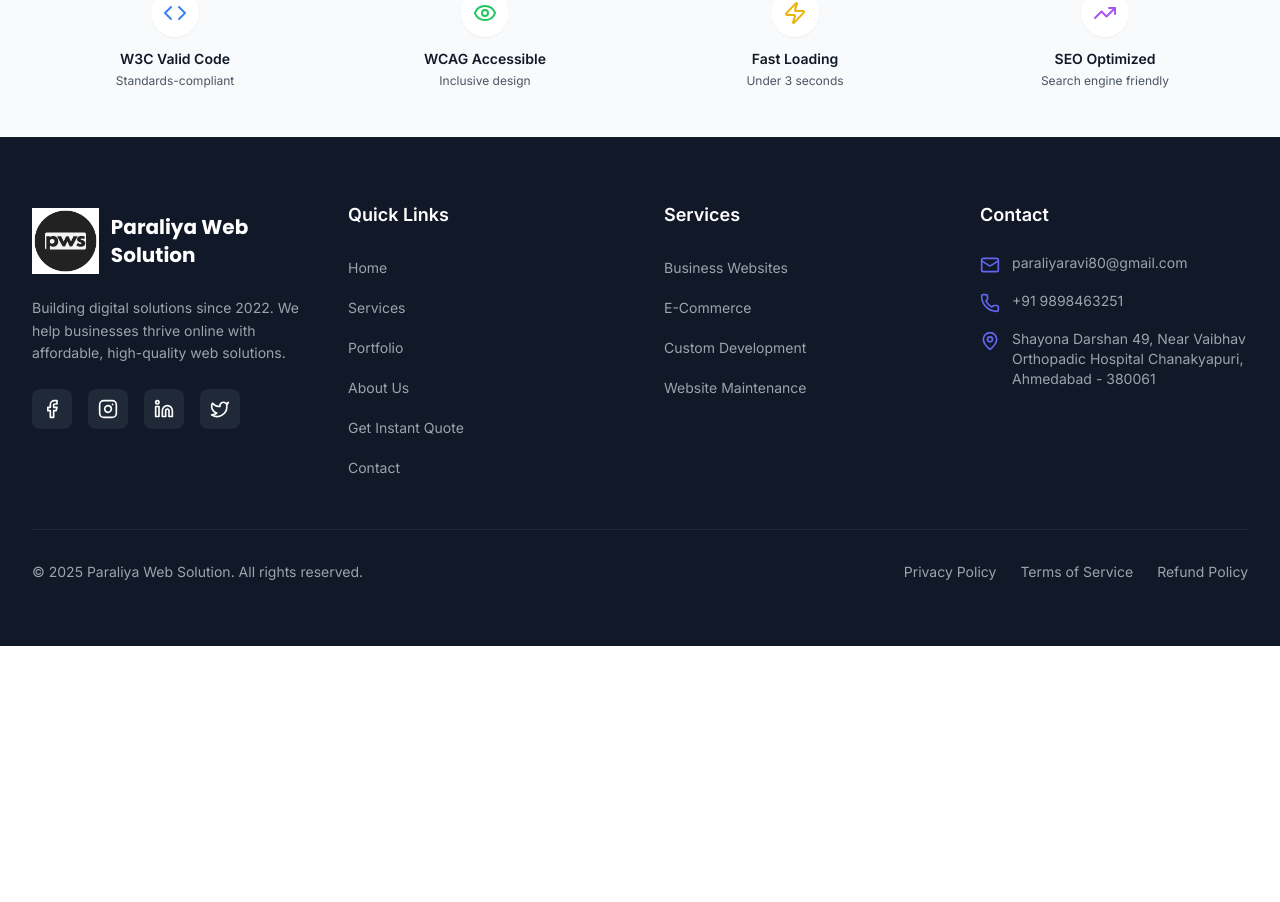
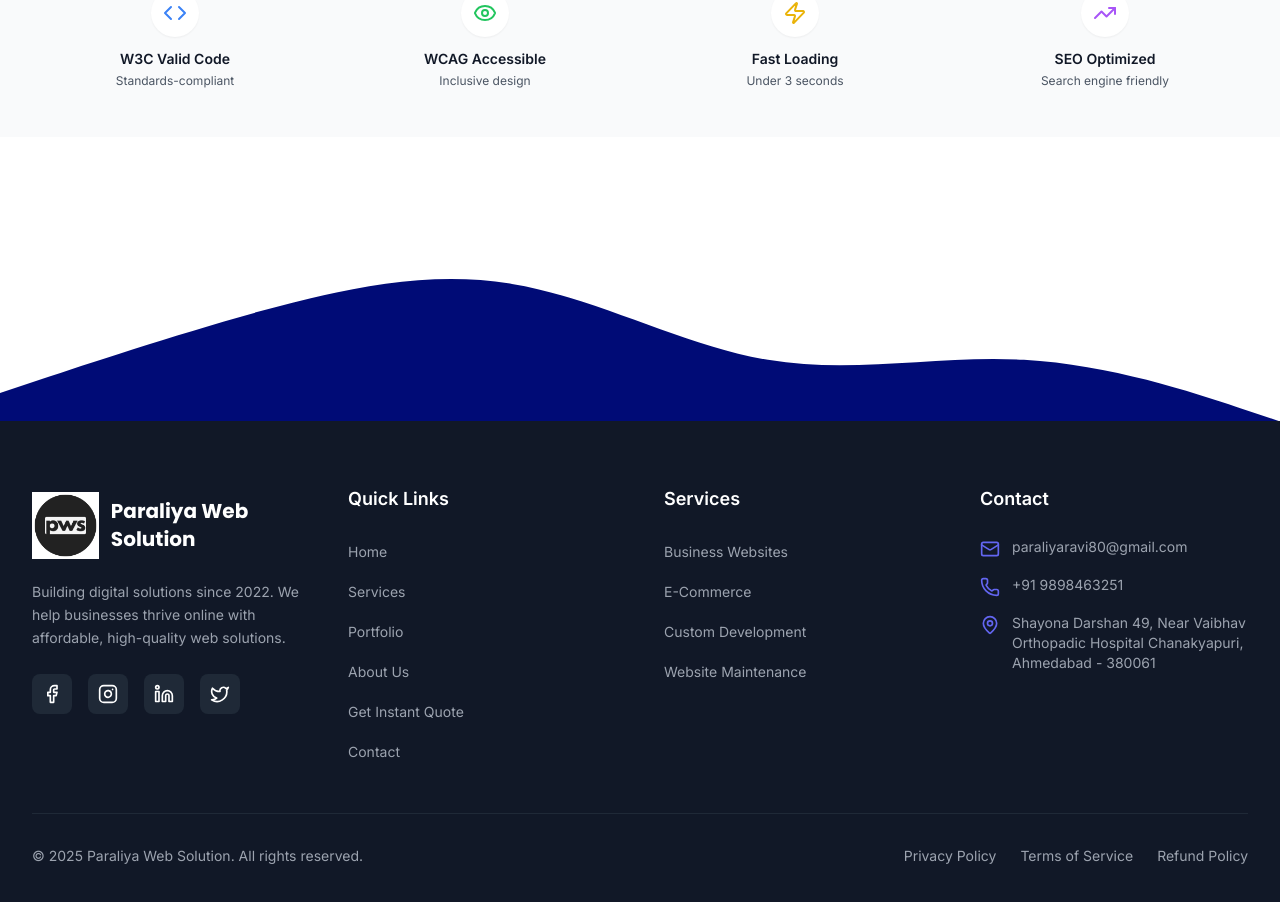
Before and after one commit to RaviparaliyaRP/paraliyawebsolution, a Next.js app: page /about in a window 1280 px wide. Shown: the part 6818-7720 px from the top of the page. Before the commit the page ends 7464 px from the top, so only its background shows below. Built offline with nearby package versions, Linux system fonts and the light colour scheme.

Commit message:
Add SVG wave animation to footer

```diff
--- a/src/components/layout/Footer.tsx
+++ b/src/components/layout/Footer.tsx
@@ -54,6 +54,11 @@ const Footer = () => {
   return (
     <>
       <TrustBadges />
+      <div className="w-full">
+        <svg xmlns="http://www.w3.org/2000/svg" viewBox="0 0 1440 320" className="w-full h-auto">
+          <path fill="#000b76" fillOpacity="1" d="M0,288L48,272C96,256,192,224,288,197.3C384,171,480,149,576,165.3C672,181,768,235,864,250.7C960,267,1056,245,1152,250.7C1248,256,1344,288,1392,304L1440,320L1440,320L1392,320C1344,320,1248,320,1152,320C1056,320,960,320,864,320C768,320,672,320,576,320C480,320,384,320,288,320C192,320,96,320,48,320L0,320Z"></path>
+        </svg>
+      </div>
       <footer className="bg-gray-900 text-white">
         <div className="max-w-7xl mx-auto px-4 sm:px-6 lg:px-8 py-12 lg:py-16">
         <div className="grid grid-cols-1 md:grid-cols-2 lg:grid-cols-4 gap-8 lg:gap-12">
```
